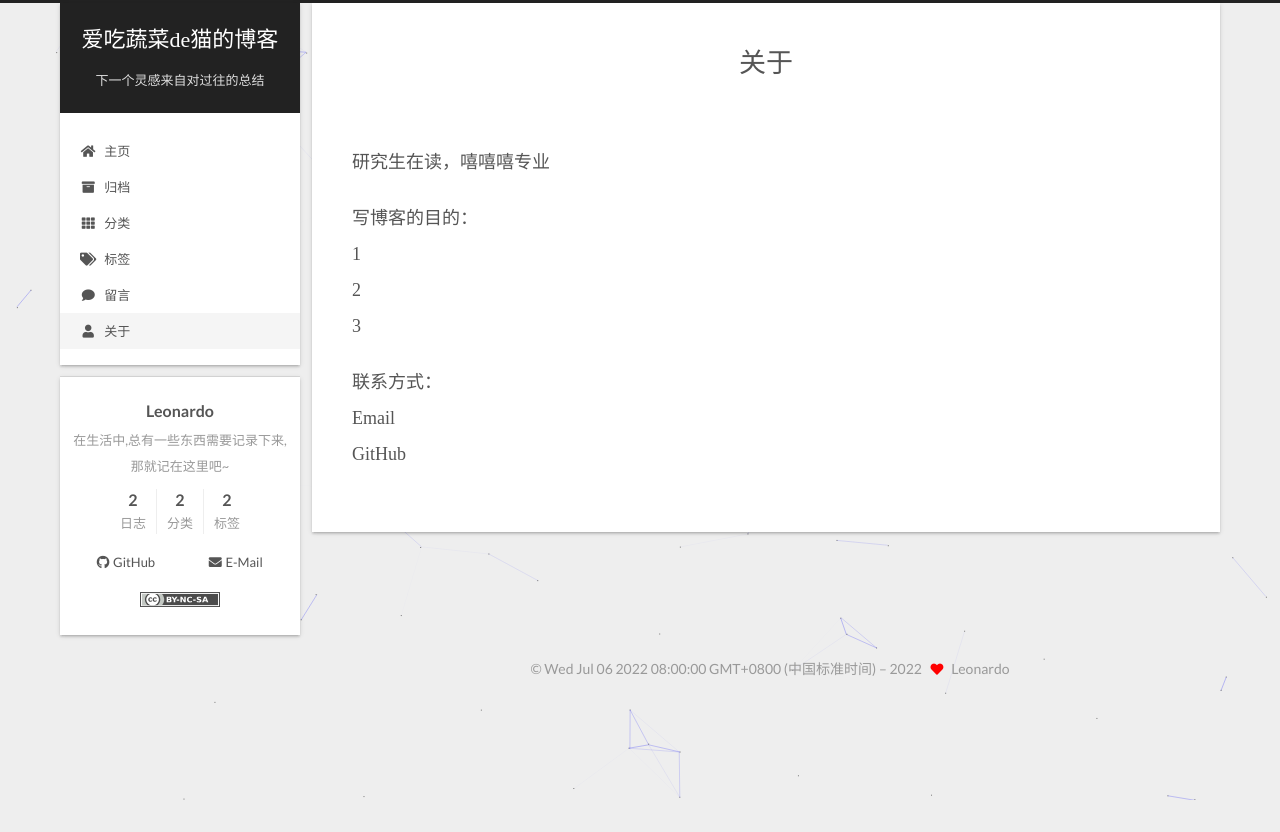
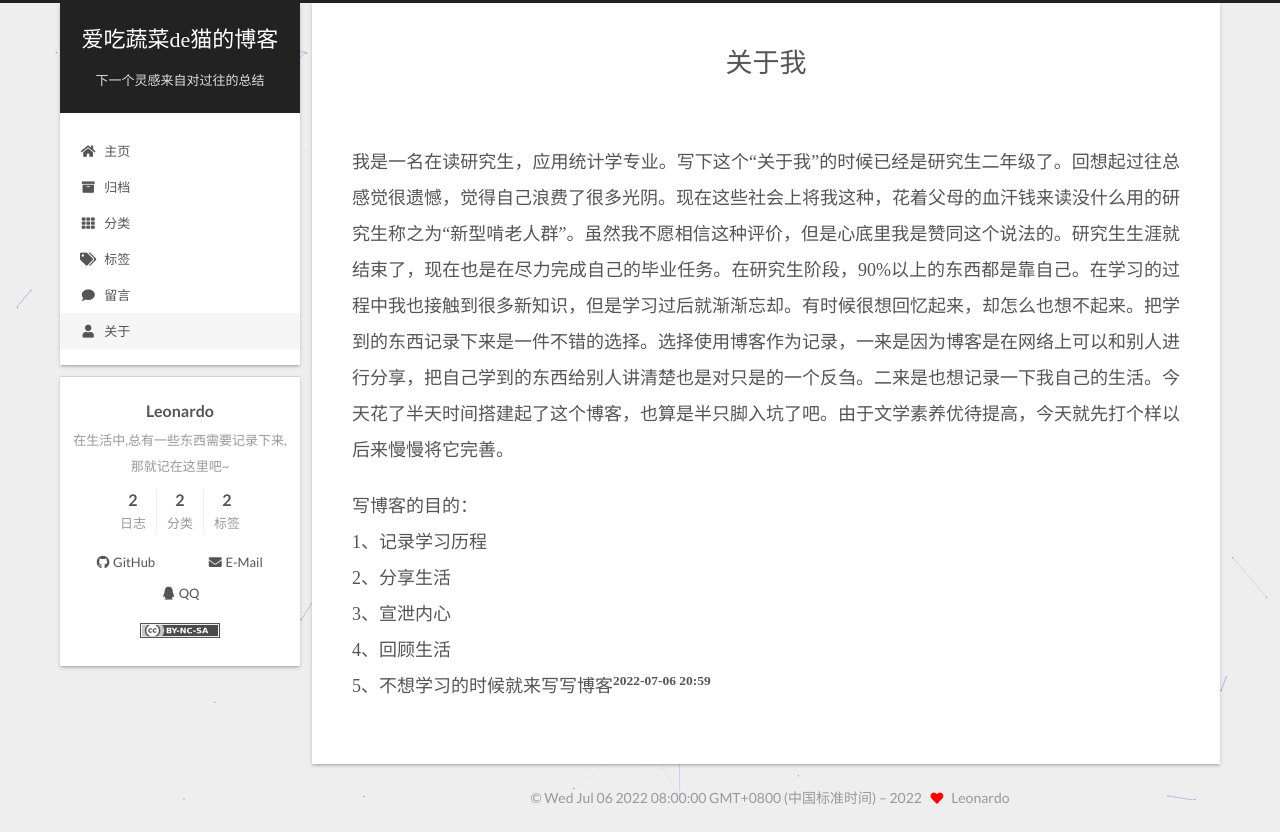
Before and after one commit to Leonardo-LX/leonardo-lx.github.io, a plain HTML site: page about/index.html in a window 1280 px wide. Before the commit the page ends 800 px from the top, so only its background shows below. Drawn offline with Linux system fonts and the light colour scheme; a web font is replaced by a local one.

Commit message:
Site updated: 2022-07-06 21:28:10

```diff
--- a/about/index.html
+++ b/about/index.html
@@ -22,15 +22,15 @@
     var CONFIG = {"hostname":"example.com","root":"/","scheme":"Gemini","version":"7.8.0","exturl":false,"sidebar":{"position":"left","display":"post","padding":18,"offset":12,"onmobile":false},"copycode":{"enable":false,"show_result":false,"style":null},"back2top":{"enable":true,"sidebar":false,"scrollpercent":false},"bookmark":{"enable":false,"color":"#222","save":"auto"},"fancybox":false,"mediumzoom":false,"lazyload":false,"pangu":false,"comments":{"style":"buttons","active":"valine","storage":true,"lazyload":false,"nav":null,"activeClass":"valine"},"algolia":{"hits":{"per_page":10},"labels":{"input_placeholder":"Search for Posts","hits_empty":"We didn't find any results for the search: ${query}","hits_stats":"${hits} results found in ${time} ms"}},"localsearch":{"enable":false,"trigger":"auto","top_n_per_article":1,"unescape":false,"preload":false},"motion":{"enable":true,"async":false,"transition":{"post_block":"fadeIn","post_header":"slideDownIn","post_body":"slideDownIn","coll_header":"slideLeftIn","sidebar":"slideUpIn"}}};
   </script>
 
-  <meta name="description" content="研究生在读，嘻嘻嘻专业 写博客的目的：    1    2    3 联系方式：    Email    GitHub">
+  <meta name="description" content="我是一名在读研究生，应用统计学专业。写下这个“关于我”的时候已经是研究生二年级了。回想起过往总感觉很遗憾，觉得自己浪费了很多光阴。现在这些社会上将我这种，花着父母的血汗钱来读没什么用的研究生称之为“新型啃老人群”。虽然我不愿相信这种评价，但是心底里我是赞同这个说法的。研究生生涯就结束了，现在也是在尽力完成自己的毕业任务。在研究生阶段，90%以上的东西都是靠自己。在学习的过程中我也接触到很多新知识，">
 <meta property="og:type" content="website">
-<meta property="og:title" content="关于">
+<meta property="og:title" content="关于我">
 <meta property="og:url" content="http://example.com/about/">
 <meta property="og:site_name" content="爱吃蔬菜de猫的博客">
-<meta property="og:description" content="研究生在读，嘻嘻嘻专业 写博客的目的：    1    2    3 联系方式：    Email    GitHub">
+<meta property="og:description" content="我是一名在读研究生，应用统计学专业。写下这个“关于我”的时候已经是研究生二年级了。回想起过往总感觉很遗憾，觉得自己浪费了很多光阴。现在这些社会上将我这种，花着父母的血汗钱来读没什么用的研究生称之为“新型啃老人群”。虽然我不愿相信这种评价，但是心底里我是赞同这个说法的。研究生生涯就结束了，现在也是在尽力完成自己的毕业任务。在研究生阶段，90%以上的东西都是靠自己。在学习的过程中我也接触到很多新知识，">
 <meta property="og:locale" content="zh_CN">
 <meta property="article:published_time" content="2022-07-06T02:55:02.000Z">
-<meta property="article:modified_time" content="2022-07-06T08:53:17.176Z">
+<meta property="article:modified_time" content="2022-07-06T13:27:18.396Z">
 <meta property="article:author" content="Leonardo">
 <meta property="article:tag" content="生活 个人 记录">
 <meta name="twitter:card" content="summary">
@@ -48,7 +48,7 @@
   };
 </script>
 
-  <title>关于 | 爱吃蔬菜de猫的博客
+  <title>关于我 | 爱吃蔬菜de猫的博客
 </title>
 
 
@@ -179,7 +179,7 @@
     <div class="post-block" lang="zh-CN">
       <header class="post-header">
 
-<h1 class="post-title" itemprop="name headline">关于
+<h1 class="post-title" itemprop="name headline">关于我
 </h1>
 
 <div class="post-meta">
@@ -193,10 +193,8 @@
 
 
       <div class="post-body">
-          <p>研究生在读，嘻嘻嘻专业</p>
-<p>写博客的目的：<br>    1<br>    2<br>    3</p>
-<p>联系方式：<br>    Email<br>    GitHub
-    </p>
+          <p>我是一名在读研究生，应用统计学专业。写下这个“关于我”的时候已经是研究生二年级了。回想起过往总感觉很遗憾，觉得自己浪费了很多光阴。现在这些社会上将我这种，花着父母的血汗钱来读没什么用的研究生称之为“新型啃老人群”。虽然我不愿相信这种评价，但是心底里我是赞同这个说法的。研究生生涯就结束了，现在也是在尽力完成自己的毕业任务。在研究生阶段，90%以上的东西都是靠自己。在学习的过程中我也接触到很多新知识，但是学习过后就渐渐忘却。有时候很想回忆起来，却怎么也想不起来。把学到的东西记录下来是一件不错的选择。选择使用博客作为记录，一来是因为博客是在网络上可以和别人进行分享，把自己学到的东西给别人讲清楚也是对只是的一个反刍。二来是也想记录一下我自己的生活。今天花了半天时间搭建起了这个博客，也算是半只脚入坑了吧。由于文学素养优待提高，今天就先打个样以后来慢慢将它完善。</p>
+<p>写博客的目的：<br>    1、记录学习历程<br>    2、分享生活<br>    3、宣泄内心<br>    4、回顾生活<br>    5、不想学习的时候就来写写博客<sup><strong>2022-07-06 20:59</strong></sup></p>
 
       </div>
 
@@ -246,6 +244,7 @@
 
   <aside class="sidebar">
     <div class="sidebar-inner">
+      <!--网易云插件-->
 
       <ul class="sidebar-nav motion-element">
         <li class="sidebar-nav-toc">
@@ -292,6 +291,9 @@
       </span>
       <span class="links-of-author-item">
         <a href="mailto:2020121415@stu.cqmu.edu.cn" title="E-Mail → mailto:2020121415@stu.cqmu.edu.cn" rel="noopener" target="_blank"><i class="fa fa-envelope fa-fw"></i>E-Mail</a>
+      </span>
+      <span class="links-of-author-item">
+        <a href="/1359341226" title="QQ → 1359341226"><i class="fab fa-qq fa-fw"></i>QQ</a>
       </span>
   </div>
   <div class="cc-license motion-element" itemprop="license">
--- a/css/main.css
+++ b/css/main.css
@@ -1173,7 +1173,7 @@ pre .javascript .function {
 }
 .links-of-author a::before,
 .links-of-author span.exturl::before {
-  background: #dbd0ff;
+  background: #882e4a;
   border-radius: 50%;
   content: ' ';
   display: inline-block;
```
Also changed, not shown: 2022/07/06/hello-world/index.html (+4 -0 lines), 2022/07/06/第一次使用hexo的测试博文/index.html (+5 -3 lines), archives/2022/07/index.html (+4 -0 lines), archives/2022/index.html (+4 -0 lines), archives/index.html (+4 -0 lines), assets/js/Meting.min.js (added, +1 -0 lines), categories/index.html (+5 -3 lines), categories/分类/index.html (+4 -0 lines), categories/首测/index.html (+4 -0 lines), guestbook/index.html (+4 -0 lines), index.html (+4 -0 lines), resources/index.html (+5 -3 lines), tags/index.html (+5 -3 lines), tags/标签1/index.html (+4 -0 lines), 3 more files.
